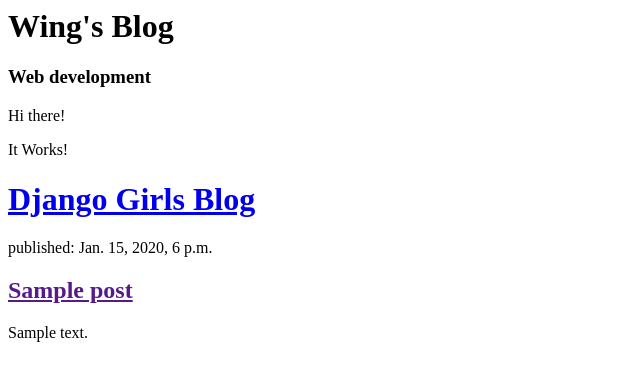
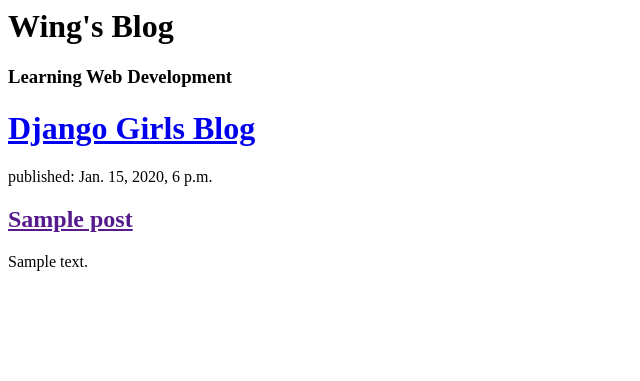
Before and after one commit to grandedoubleshot/my-first-blog-v1-, a Django app: template blog/templates/blog/post_list.html in a window 1280 px wide. Shown: the top 381 px of the page, without its empty margins (0-640 px from the left). Run offline with Django 3.2, Linux system fonts and the light colour scheme; the template is opened without the code that fills it: values that come from a table or form of the project are taken from there, others are empty; tables that the repository leaves empty hold one stand-in row (values such as "Sample post").

Commit message:
Changed the HTML for the site.

```diff
--- a/blog/templates/blog/post_list.html
+++ b/blog/templates/blog/post_list.html
@@ -8,11 +8,7 @@
 		</div>
 
 		<div>
-			<h3><a herf="/">Web development</a></h3>
-		</div>
-		<p>Hi there!</p>
-		<p>It Works!</p>
-
+			<h3><a herf="/">Learning Web Development</a></h3>
 
 <div>
     <h1><a href="/">Django Girls Blog</a></h1>
```
